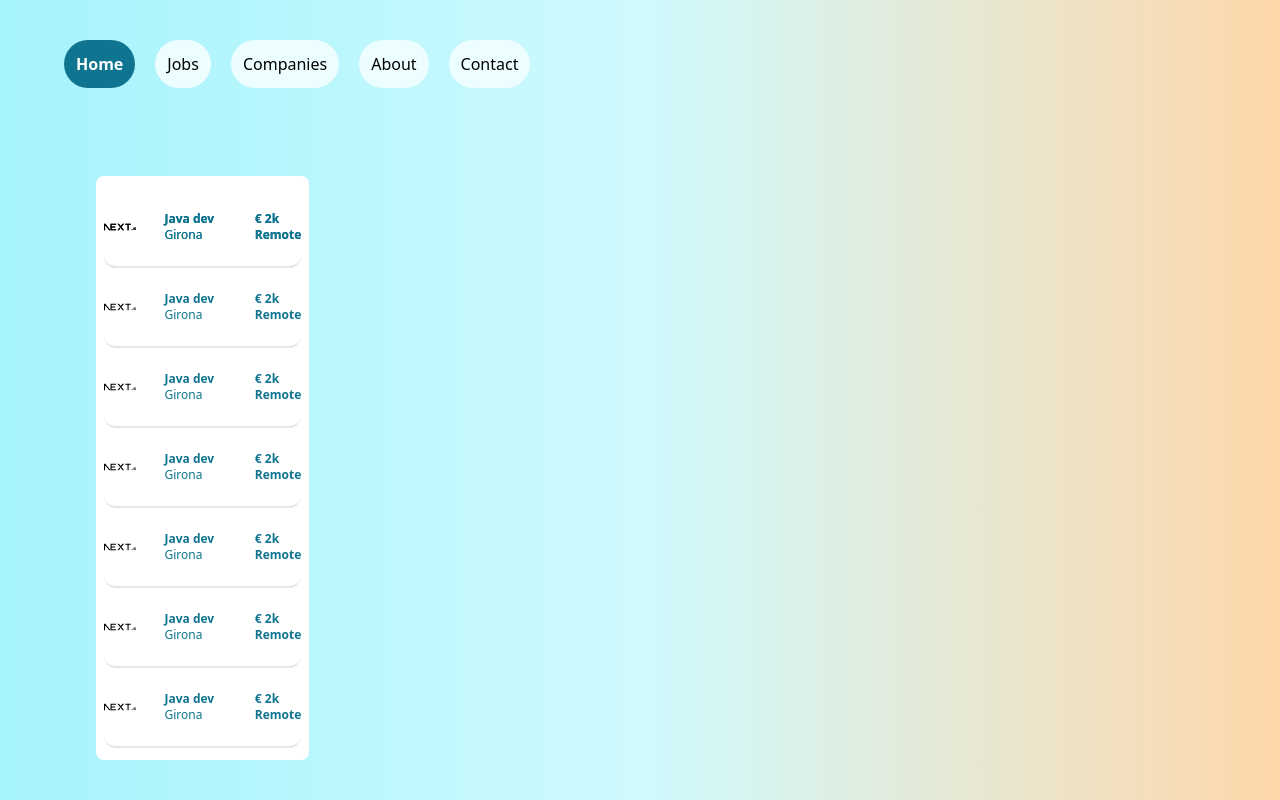
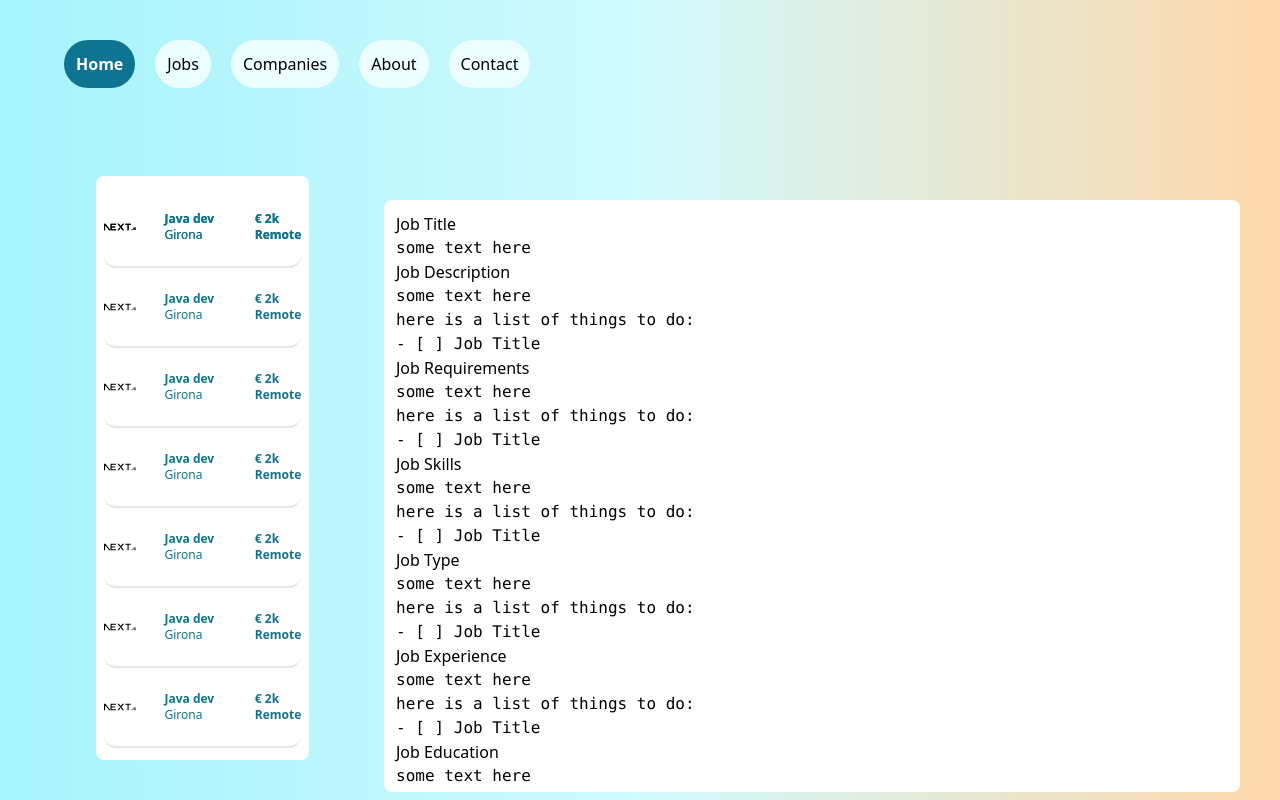
Before and after one commit to sorydi3/braozn, a Next.js app in the folder remotejobsite/: page / in a window 1280 px wide. Built offline with nearby package versions, Linux system fonts and the light colour scheme.

Commit message:
job detail component added

```diff
--- a/remotejobsite/package.json
+++ b/remotejobsite/package.json
@@ -15,6 +15,8 @@
     "next": "13.1.2",
     "react": "18.2.0",
     "react-dom": "18.2.0",
+    "react-markdown": "^8.0.5",
+    "remark-gfm": "^3.0.1",
     "zustand": "^4.3.2"
   },
   "devDependencies": {
--- /dev/null
+++ b/remotejobsite/src/pages/components/jobdetail.js
@@ -0,0 +1,107 @@
+import ReactMarkdown from "react-markdown";
+import remarkGfm from "remark-gfm";
+
+function Jobdetail(props) {
+  const markdown = `
+# Job Title
+    some text here
+Job Description
+==================
+    some text here
+    here is a list of things to do:
+    - [ ] Job Title
+Job Requirements
+===================
+    some text here
+    here is a list of things to do:
+    - [ ] Job Title
+Job Skills
+===================
+    some text here
+    here is a list of things to do:
+    - [ ] Job Title
+Job Type
+===================
+    some text here
+    here is a list of things to do:
+    - [ ] Job Title
+Job Experience
+===================
+    some text here
+    here is a list of things to do:
+    - [ ] Job Title
+Job Education
+===================
+    some text here
+    here is a list of things to do:
+    - [ ] Job Title
+Job Industry
+===================
+    some text here
+    here is a list of things to do:
+    - [ ] Job Title
+Job Function
+===================
+    some text here
+    here is a list of things to do:
+    - [ ] Job Title
+Job Level
+===================
+    some text here
+    here is a list of things to do:
+    - [ ] Job Title
+Job Company
+===================
+    some text here
+    here is a list of things to do:
+    - [ ] Job Title
+Job Company Size
+===================
+
+        - some text here
+        - here is a list of things to do:
+        - [ ] Job Title
+
+
+Job Company Type
+===================
+
+    some text here
+    here is a list of things to do:
+    - [ ] Job Title
+
+
+Job Company Industry
+===================
+
+    some text here
+    here is a list of things to do:
+    - [ ] Job Title
+Job Company Revenue
+===================
+    some text here
+    here is a list of things to do:
+    - [ ] Job Title
+job Benefits
+===================
+Job Location
+===================
+Job Salary
+===================
+
+- [ ] Job Title
+
+<blockquote>
+    some text here
+</blockquote>
+
+
+`;
+  return (
+    <div className="fixed my-auto bg-white p-3 rounded-lg right-10 top-1/4 left-96 bottom-2 scrollbar-thin  scrollbar-corner-rounded-xl scrollbar-thumb-slate-400">
+      <ReactMarkdown>{markdown}</ReactMarkdown>
+    </div>
+  );
+}
+
+export default Jobdetail;
--- a/remotejobsite/src/pages/index.js
+++ b/remotejobsite/src/pages/index.js
@@ -1,5 +1,6 @@
 import Head from "next/head";
 import Image from "next/image";
+import Jobdetail from "./components/jobdetail";
 import ListJobs from "./components/listjobs";
 import NavBar from "./components/navbar";
 
@@ -8,7 +9,7 @@ export default function Home() {
     <div className="grid grid-cols-[1fr] bg-slate-400 h-screen w-screen bg-gradient-to-r from-cyan-200 via-cyan-100  to-orange-200 justify-">
       <NavBar />
       <ListJobs />
-      <div className="bg-slate-600 opacity-5"></div>
+      <Jobdetail></Jobdetail>
     </div>
   );
 }
```
Also changed, not shown: 1 other file (tests, documents, lock files or other folders).
